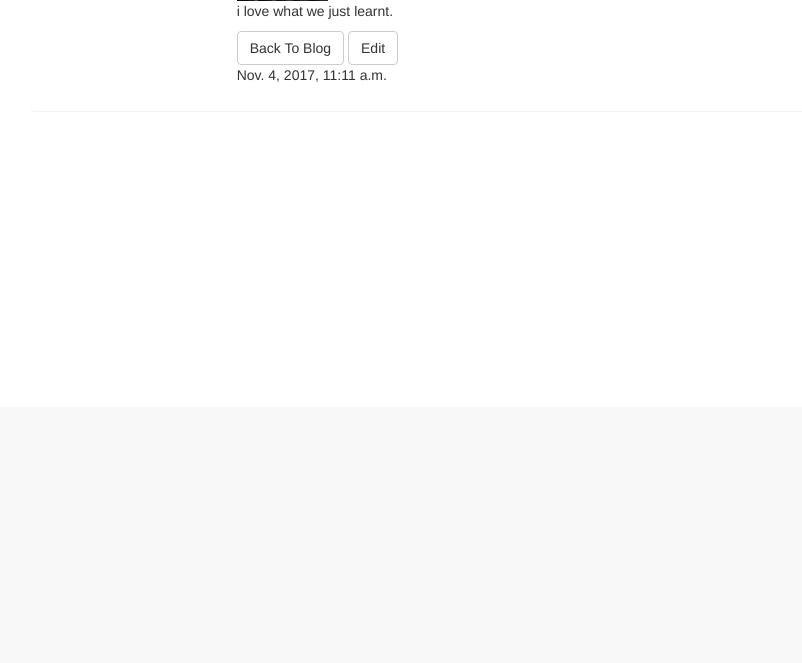
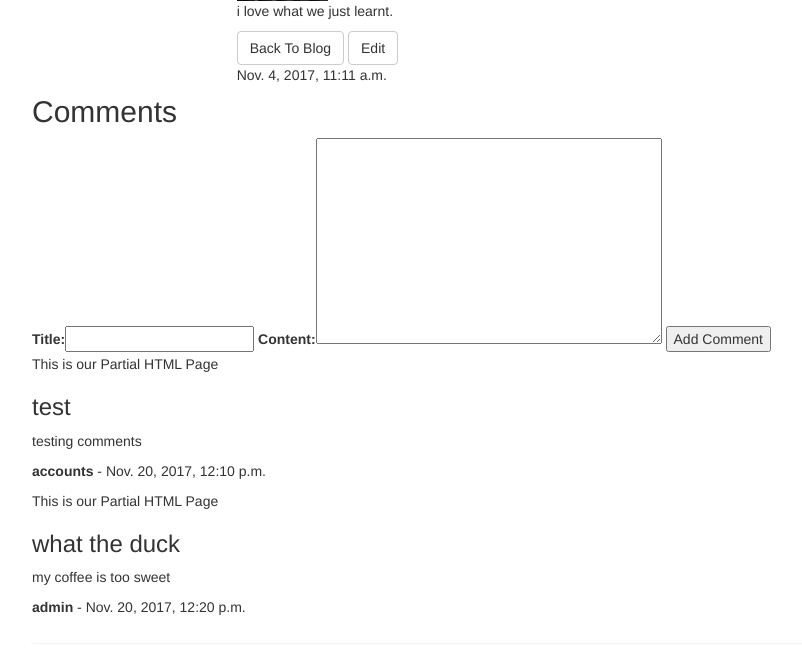
Before and after one commit to cozmaoanna/djangoblog, a Django app: page /blog/posts/1 in a window 1280 px wide. Shown: the part 393-1056 px from the top of the page, without its empty margins (39-841 px from the left). Before the commit the page ends 475 px from the top, so only its background shows below. Run offline with Django 3.2, Linux system fonts and the light colour scheme; data comes from the database, SQL or seed files in the repository; both versions use the stored data as it was after the commit; some libraries are stand-ins or nearby versions.

Commit message:
added comment option. awesome

```diff
--- a/blog/admin.py
+++ b/blog/admin.py
@@ -1,5 +1,6 @@
 from django.contrib import admin
-from .models import Post
+from .models import Post, Comment
 # Register your models here.
 
 admin.site.register (Post)
+admin.site.register (Comment)
--- a/blog/forms.py
+++ b/blog/forms.py
@@ -1,8 +1,13 @@
 
 from django import forms
-from .models import Post
+from .models import Post, Comment
 
 class BlogPostForm(forms.ModelForm):
     class Meta:
         model = Post
         fields = ['title', 'content', 'image']
+
+class BlogCommentForm(forms.ModelForm):
+    class Meta:
+        model = Comment
+        fields = ['title', 'content']
--- a/blog/models.py
+++ b/blog/models.py
@@ -26,3 +26,21 @@ class Post(models.Model):
 
     def __str__(self):
         return self.title
+
+
+class Comment(models.Model):
+    """
+    Here we'll define our Post model
+    """
+
+    # author is linked to a registered
+    # user in the 'auth_user' table.
+    author = models.ForeignKey('auth.User')
+    post = models.ForeignKey(Post, related_name='comments')
+    title = models.CharField(max_length=200)
+    content = models.TextField()
+    created_date = models.DateTimeField(auto_now_add=True)
+    approved = models.BooleanField(blank=False, default=False)
+
+    def __str__(self):
+        return self.title
--- /dev/null
+++ b/blog/templates/_comments.html
@@ -0,0 +1,20 @@
+{% load bootstrap_tags %}
+
+<h2>Comments</h2>
+
+<form method ='POST' action='{% url "addcomment" post.id %}'>
+    {% csrf_token %}
+    {{form | as_bootstrap}}
+    <button type ="submit">Add Comment</button>
+</form>
+
+{% for comment in comments %}
+
+<div>
+    <p>This is our Partial HTML Page</p>
+    <h3>{{ comment.title }}</h3>
+    <p>{{ comment.content }}</p>
+    <p><strong>{{ comment.author.username }}</strong> - {{ comment.created_date }}</p>
+</div>
+
+{% endfor %}
--- a/blog/templates/viewpost.html
+++ b/blog/templates/viewpost.html
@@ -27,5 +27,6 @@
                 </div>
             </div>
         </div>
+        {% include '_comments.html' %}
     </div>
 {% endblock %}
--- a/blog/urls.py
+++ b/blog/urls.py
@@ -1,11 +1,13 @@
 from django.conf.urls import url
-from .views import blogposts, viewpost, newpost, editpost
+from .views import blogposts, viewpost, newpost, editpost, deletepost, addcomment
 
 urlpatterns = [
     url(r'^posts$', blogposts, name="posts"),
     url(r'posts/(\d+)$', viewpost, name="viewpost"),
     url(r'posts/add', newpost, name="newpost"),
     url(r'posts/(\d+)/edit', editpost, name="editpost"),
+    url(r'posts/(\d+)/delete', deletepost, name="deletepost"),
+    url(r'posts/(\d+)/comments/add$', addcomment, name="addcomment"),
 
 
 ]
--- a/blog/views.py
+++ b/blog/views.py
@@ -1,6 +1,6 @@
 from django.shortcuts import render, get_object_or_404, redirect
-from .models import Post
-from .forms import BlogPostForm
+from .models import Post, Comment
+from .forms import BlogPostForm, BlogCommentForm
 from django.contrib.auth.decorators import login_required
 from django.utils import timezone
 # Create your views here.
@@ -9,9 +9,13 @@ def blogposts(request):
     posts=Post.objects.filter(published_date__lte=timezone.now()).order_by('-published_date')
     return render(request, 'blogposts.html', {'posts': posts})
 
+
 def viewpost(request, id):
-    post=get_object_or_404(Post, pk=id)
-    return render(request, 'viewpost.html', {'post': post})
+    this_post = get_object_or_404(Post, pk=id)
+    comments = Comment.objects.filter(post=this_post)
+    form = BlogCommentForm()
+    return render(request, "viewpost.html", {'post': this_post, 'comments': comments, "form": form})
+
 
 
 @login_required()
@@ -43,3 +47,21 @@ def editpost(request, id):
     else:
         form = BlogPostForm(instance=post)
     return render(request, "postform.html", {'form': form})
+
+def deletepost(request, id):
+    post = get_object_or_404(Post, pk=id)
+    post.delete()
+    return redirect("home")
+
+def addcomment(request, post_id):
+    post = get_object_or_404(Post, pk=post_id)
+
+    form = BlogCommentForm(request.POST)
+    if form.is_valid():
+        comment = form.save(commit=False)
+
+        comment.author = request.user
+        comment.post = post
+
+        comment.save()
+        return redirect("viewpost", post_id)
--- a/djangoblog/urls.py
+++ b/djangoblog/urls.py
@@ -20,7 +20,6 @@ from accounts import urls as accounts_urls
 from blog import urls as blog_urls
 from .settings import MEDIA_ROOT
 from django.views import static
-
 
 urlpatterns = [
     url(r'^admin/', admin.site.urls),
```
Also changed, not shown: accounts/migrations/0002_auto_20171120_1132.py (added), blog/migrations/0002_comment.py (added), blog/migrations/0003_comment_post.py (added), db.sqlite.
